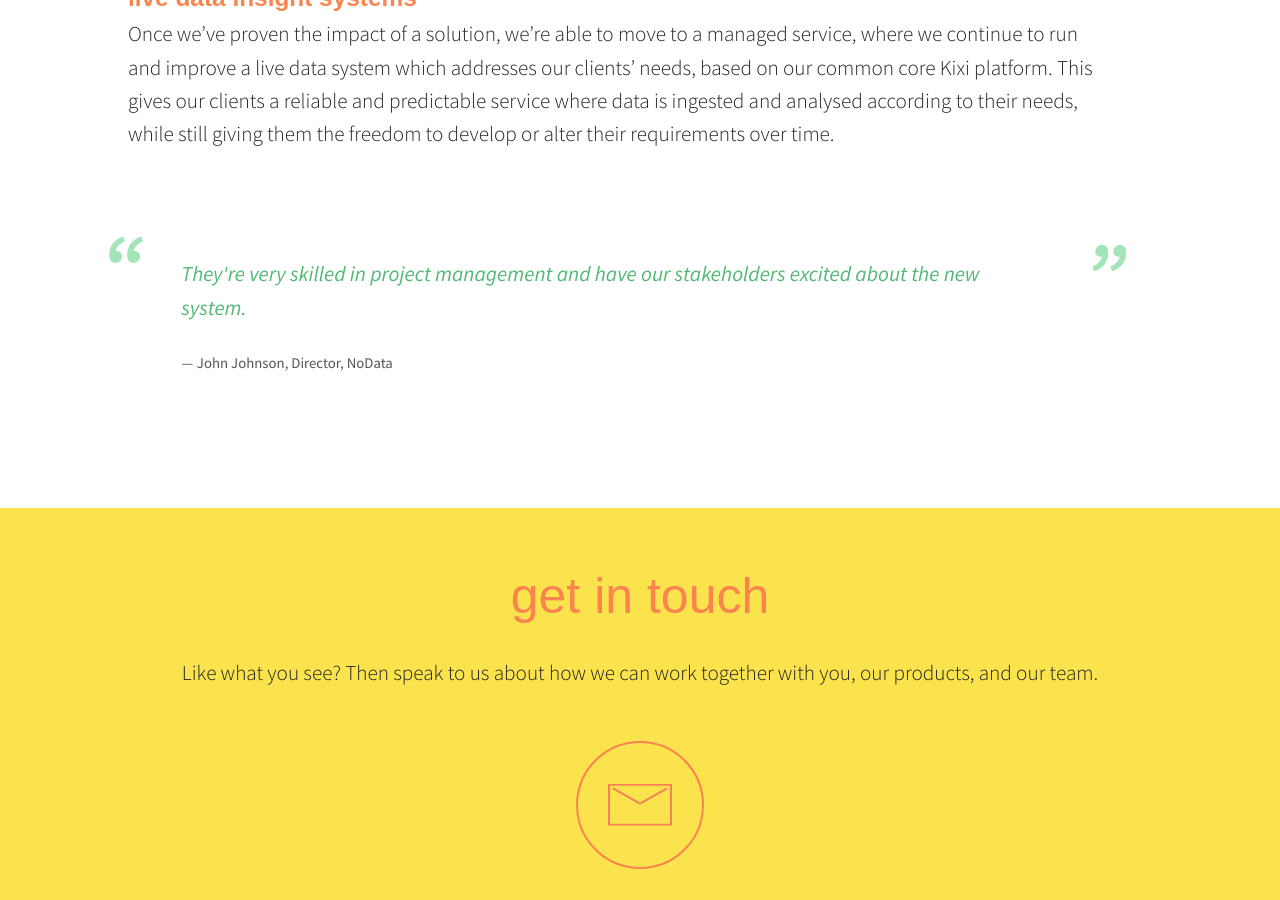
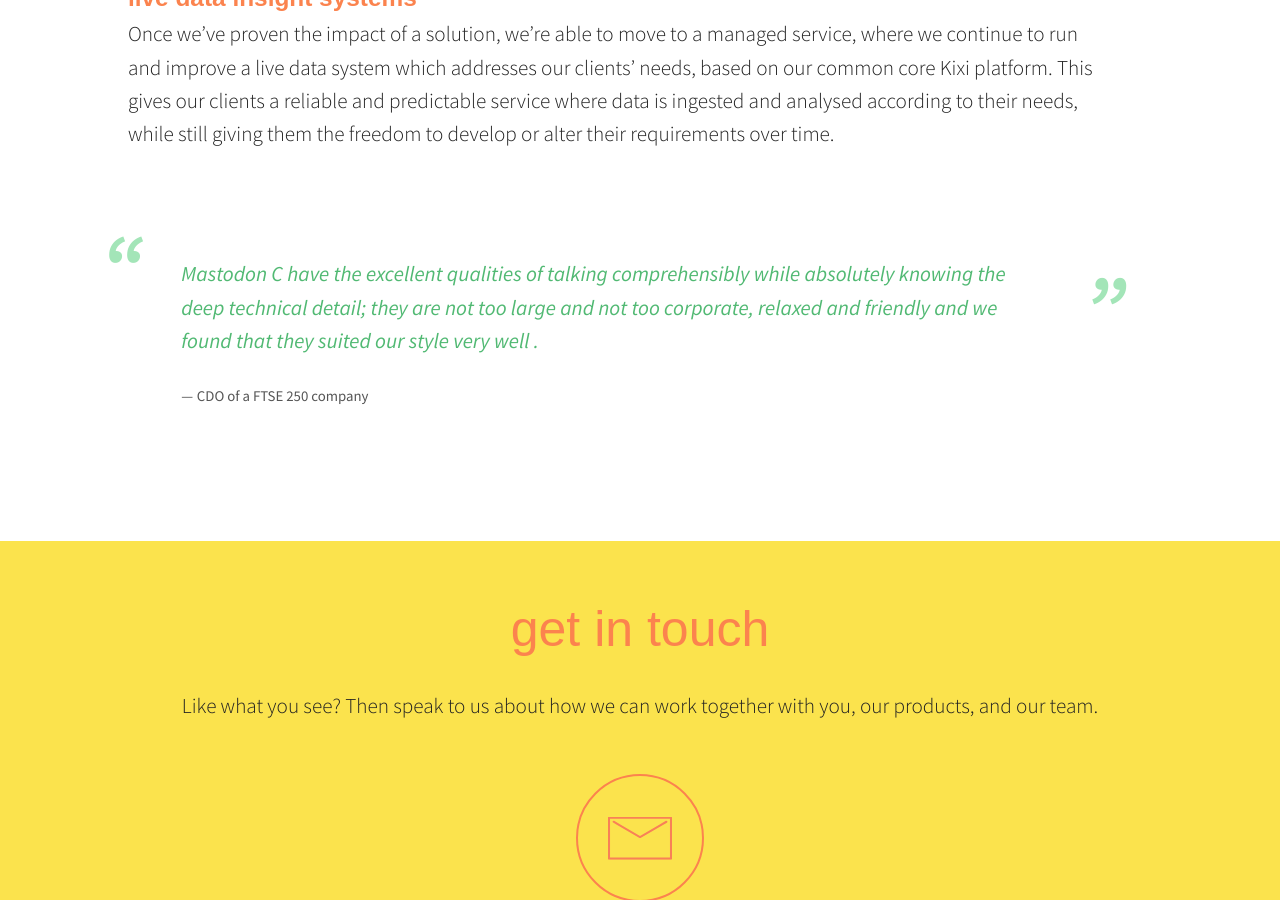
Before and after one commit to mantree/mastodonc.github.com, a Jekyll site: the page built from data science.md, in a window 1280 px wide and 900 px high, scrolled down 1717 px. Built offline with Jekyll 4.4.1, drawn with Linux system fonts in a browser that asks for light colours; nearby versions of some CDN libraries.

Commit message:
Fix data science page as per 1726

```diff
--- a/data science.md
+++ b/data science.md
@@ -19,6 +19,5 @@
 ### Live data insight systems
 Once we've proven the impact of a solution, we’re able to move to a managed service, where we continue to run and improve a live data system which addresses our clients’ needs, based on our common core Kixi platform. This gives our clients a reliable and predictable service where data is ingested and analysed according to their needs, while still giving them the freedom to develop or alter their requirements over time.
 
-
-><p>They're very skilled in project management and have our stakeholders excited about the new system.</p>
-> <cite>John Johnson, Director, NoData</cite>
+><p>Mastodon C have the excellent qualities of talking comprehensibly while absolutely knowing the deep technical detail; they are not too large and not too corporate, relaxed and friendly and we found that they suited our style very well .</p>
+><cite>CDO of a FTSE 250 company</cite>
```
